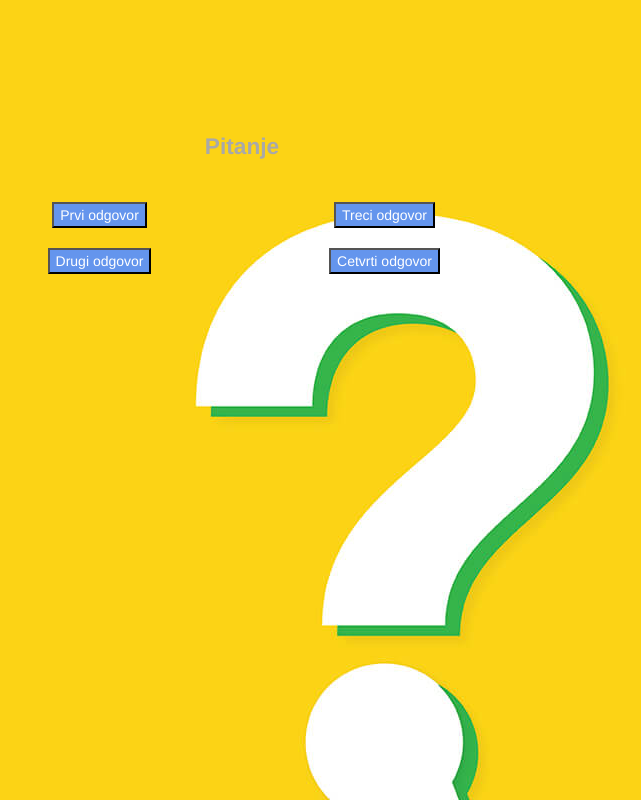
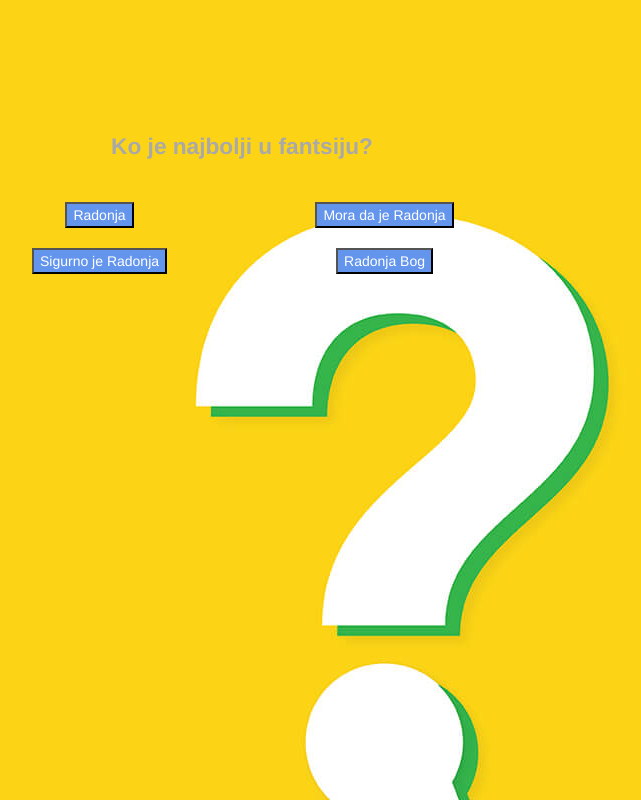
Before and after one commit to aleksandarradonjic99/PIA-homeworks, a plain HTML site: page hw-3/kviz.html in a window 1280 px wide. Shown: the whole page, without its empty margins (398-1039 px from the left). Drawn offline with nearby package versions, Linux system fonts and the light colour scheme.

Commit message:
dodavanje pitanja,js i json fajla i definisanje

```diff
--- a/hw-3/kviz.html
+++ b/hw-3/kviz.html
@@ -2,43 +2,43 @@
 <html>
     <head>
         <meta charset="UTF-8">
-        <meta name="viewport" content="widht=device-widht, initial-scale=1">
+        <meta name="viewport" content="width=device-width, initial-scale=1">
         <link rel="stylesheet" href="https://maxcdn.bootstrapcdn.com/bootstrap/3.4.1/css/bootstrap.min.css">
         <link rel="stylesheet" href="kviz.css">
 
 
     </head>
 
-    <body>
+    <body onload="ucitaj()">
         <div class="container kviz">
 
         <div class="row pitanje">
-            <p>Pitanje</p>
+            <p id="pitanje">Pitanje</p>
 
         </div>
 
         <div class="row odgovori">
 
             <div class="col-md-6">
-                <button>Prvi odgovor</button>
+                <button id="odgovor1">Prvi odgovor</button>
             </div>
 
             <div class="col-md-6">
-                <button>Treci odgovor</button>
+                <button id="odgovor2">Treci odgovor</button>
             </div>
 
            <div class="col-md-6">
-               <button>Drugi odgovor</button>
+               <button id="odgovor3">Drugi odgovor</button>
            </div>
 
            <div class="col-md-6">
-               <button>Cetvrti odgovor</button>
+               <button id="odgovor4">Cetvrti odgovor</button>
            </div>
 
         </div>
 
 
-
+        <script src="kviz.js"></script>
 
 
     </body>
--- /dev/null
+++ b/hw-3/kviz.js
@@ -0,0 +1,38 @@
+var nizPitanja;
+
+function ucitaj(){
+
+fetch('pitanjakviz.json').then(function(response) {
+    return response.json();
+}).then(function(obj) {
+    nizPitanja=obj;
+});
+
+}
+
+var brojPitanja = 0;
+
+var brojac=true;
+
+var interval =setInterval(prikazi,1000);
+
+function prikazi(){
+
+    if(brojPitanja < 10){
+
+        document.getElementById ("pitanje").innerHTML = nizPitanja [brojPitanja].Pitanje;
+        document.getElementById ("odgovor1").innerHTML = nizPitanja [brojPitanja].A;
+        document.getElementById ("odgovor2").innerHTML = nizPitanja [brojPitanja].B;
+        document.getElementById ("odgovor3").innerHTML = nizPitanja [brojPitanja].C;
+        document.getElementById ("odgovor4").innerHTML = nizPitanja [brojPitanja].D;
+        brojPitanja++;
+        brojac=false;
+        if(brojac==false){
+            clearInterval(interval);
+            brojac = true;
+        }
+    }
+
+
+
+}
--- /dev/null
+++ b/hw-3/pitanjakviz.json
@@ -0,0 +1,93 @@
+[
+    {
+        "Pitanje":"Ko je najbolji u fantsiju?",
+        "A": "Radonja",
+        "B": "Mora da je Radonja",
+        "C": "Sigurno je Radonja",
+        "D": "Radonja Bog",
+        "tacno": "Radonja Bog"
+    },
+
+    {
+        "Pitanje":"Ko je najbolji u fantsiju?",
+        "A": "Radonja",
+        "B": "Mora da je Radonja",
+        "C": "Sigurno je Radonja",
+        "D": "Radonja Bog",
+        "tacno": "Radonja Bog"
+    },
+
+    {
+        "Pitanje":"Ko je najbolji u fantsiju?",
+        "A": "Radonja",
+        "B": "Mora da je Radonja",
+        "C": "Sigurno je Radonja",
+        "D": "Radonja Bog",
+        "tacno": "Radonja Bog"
+    },
+
+    {
+        "Pitanje":"Ko je najbolji u fantsiju?",
+        "A": "Radonja",
+        "B": "Mora da je Radonja",
+        "C": "Sigurno je Radonja",
+        "D": "Radonja Bog",
+        "tacno": "Radonja Bog"
+    },
+
+    {
+        "Pitanje":"Ko je najbolji u fantsiju?",
+        "A": "Radonja",
+        "B": "Mora da je Radonja",
+        "C": "Sigurno je Radonja",
+        "D": "Radonja Bog",
+        "tacno": "Radonja Bog"
+    },
+
+    {
+        "Pitanje":"Ko je najbolji u fantsiju?",
+        "A": "Radonja",
+        "B": "Mora da je Radonja",
+        "C": "Sigurno je Radonja",
+        "D": "Radonja Bog",
+        "tacno": "Radonja Bog"
+    },
+
+    {
+        "Pitanje":"Ko je najbolji u fantsiju?",
+        "A": "Radonja",
+        "B": "Mora da je Radonja",
+        "C": "Sigurno je Radonja",
+        "D": "Radonja Bog",
+        "tacno": "Radonja Bog"
+    },
+
+    {
+        "Pitanje":"Ko je najbolji u fantsiju?",
+        "A": "Radonja",
+        "B": "Mora da je Radonja",
+        "C": "Sigurno je Radonja",
+        "D": "Radonja Bog",
+        "tacno": "Radonja Bog"
+    },
+
+    {
+        "Pitanje":"Ko je najbolji u fantsiju?",
+        "A": "Radonja",
+        "B": "Mora da je Radonja",
+        "C": "Sigurno je Radonja",
+        "D": "Radonja Bog",
+        "tacno": "Radonja Bog"
+    },
+
+    {
+        "Pitanje":"Ko je najbolji u fantsiju?",
+        "A": "Radonja",
+        "B": "Mora da je Radonja",
+        "C": "Sigurno je Radonja",
+        "D": "Radonja Bog",
+        "tacno": "Radonja Bog"
+    }
+
+
+]
```
Also changed, not shown: hw-3/3domaci.html (+1 -1 lines), hw-3/kvizpravila.html (+1 -1 lines).
